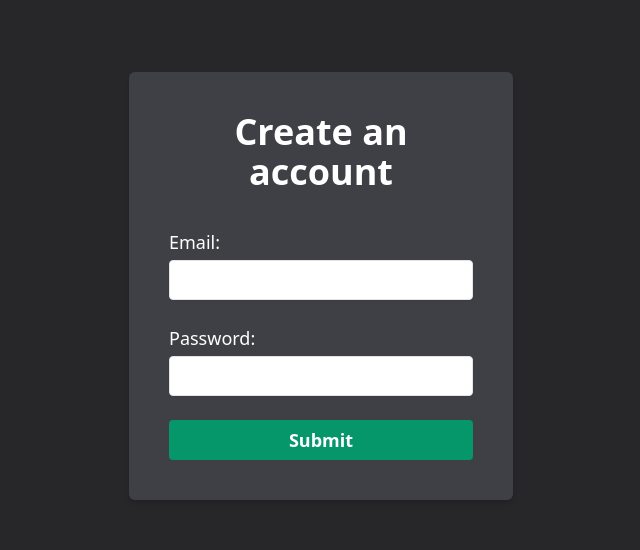
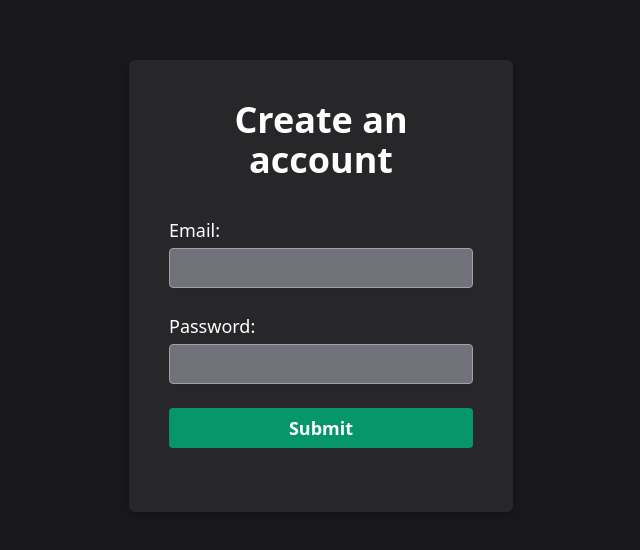
Before and after one commit to KlevertonOliveira/advanced-forms-with-zod-and-react-hook-form, a React (Vite) app: page / in a window 1280 px wide. Shown: the part 114-664 px from the top of the page, without its empty margins (319-959 px from the left). Built offline with nearby package versions, Linux system fonts and the light colour scheme.

Commit message:
feat: add react-hook-form logic to get data from form

```diff
--- a/src/App.tsx
+++ b/src/App.tsx
@@ -1,7 +1,20 @@
+import { useState } from 'react';
+import { useForm } from 'react-hook-form';
+
 export default function App() {
+  const { register, handleSubmit } = useForm();
+  const [output, setOutput] = useState('');
+
+  function createUser(data: any) {
+    setOutput(JSON.stringify(data, null, 2));
+  }
+
   return (
-    <main className='min-h-screen bg-zinc-800 flex justify-center items-center'>
-      <form className='flex flex-col gap-6 w-full max-w-sm bg-zinc-700 shadow-md p-10 rounded-md'>
+    <main className='min-h-screen bg-zinc-900 flex justify-center items-center'>
+      <form
+        className='flex flex-col gap-6 w-full max-w-sm bg-zinc-800 shadow-md p-10 rounded-md'
+        onSubmit={handleSubmit(createUser)}
+      >
         <h2 className='text-center text-white font-bold text-4xl mb-3'>
           Create an account
         </h2>
@@ -10,10 +23,10 @@ export default function App() {
             Email:
           </label>
           <input
-            className='border border-zinc-200 shadow-sm rounded h-10'
+            className='bg-zinc-500 border border-zinc-400 text-white px-2 shadow-sm rounded h-10'
             type='email'
-            name='email'
             id='email'
+            {...register('email')}
           />
         </div>
         <div className='flex flex-col gap-1'>
@@ -21,10 +34,10 @@ export default function App() {
             Password:
           </label>
           <input
-            className='border border-zinc-200 shadow-sm rounded h-10'
+            className='bg-zinc-500 border border-zinc-400 text-white px-2 shadow-sm rounded h-10'
             type='password'
-            name='password'
             id='password'
+            {...register('password')}
           />
         </div>
         <button
@@ -33,6 +46,7 @@ export default function App() {
         >
           Submit
         </button>
+        <pre className='text-white'>{output}</pre>
       </form>
     </main>
   );
```
